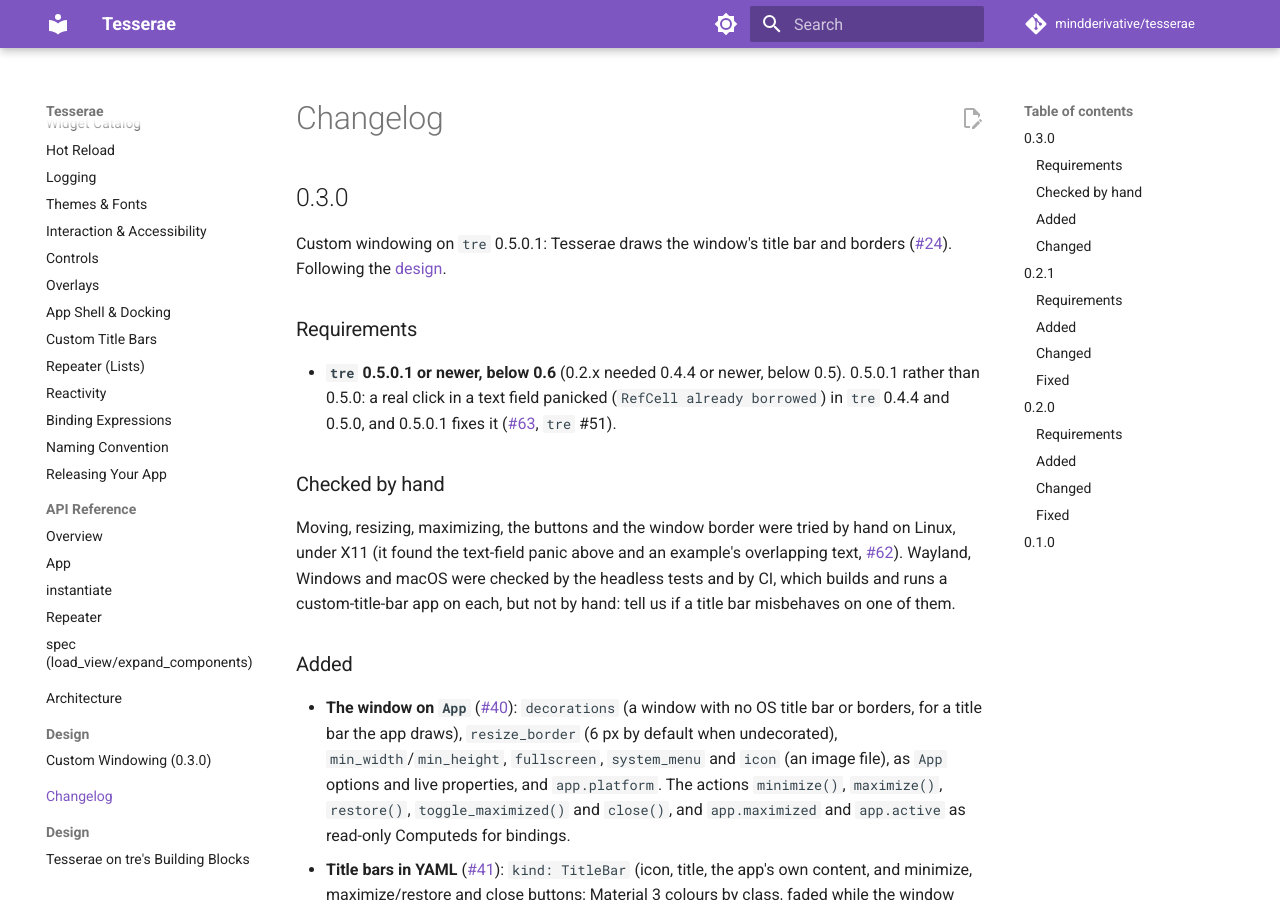
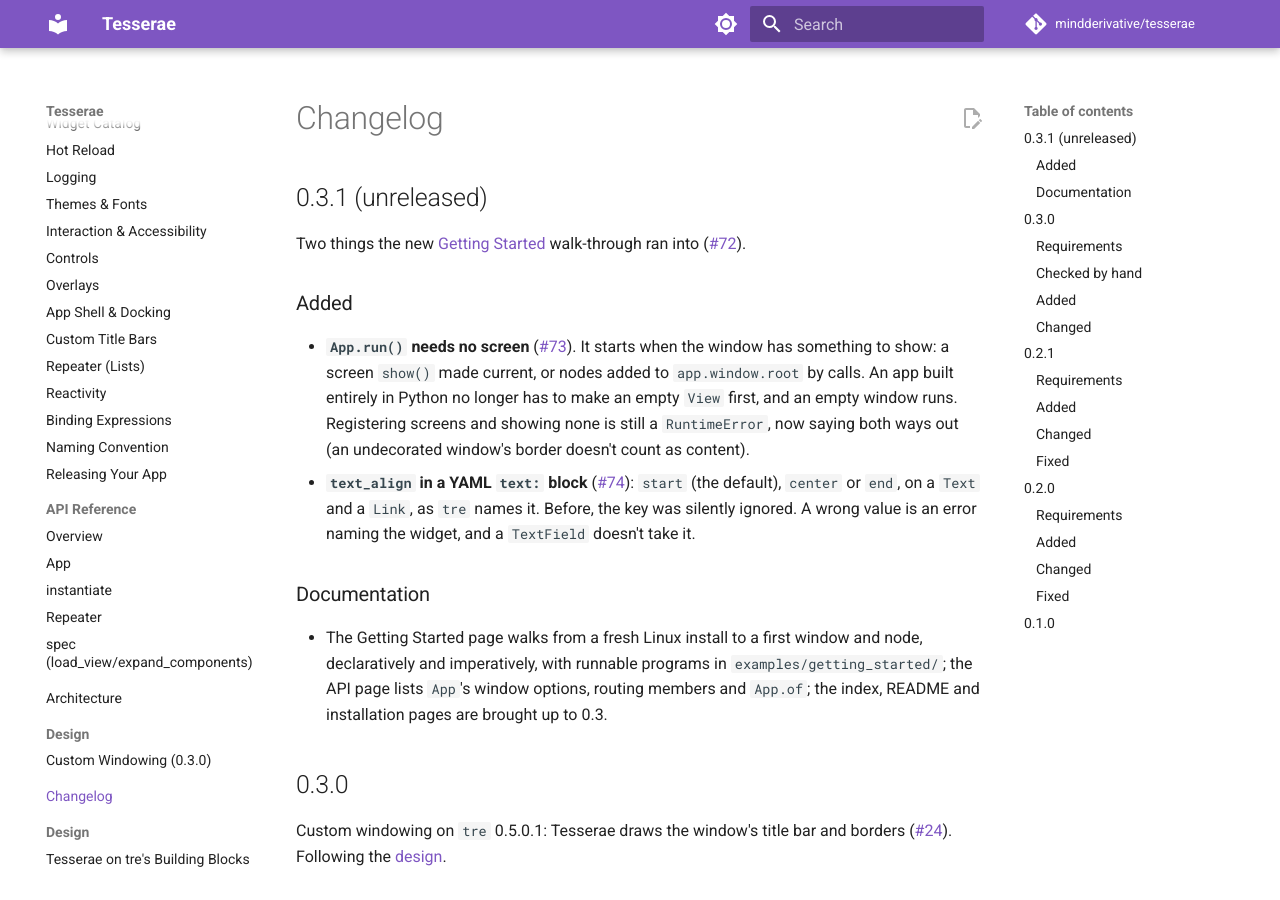
Before and after one commit to mindderivative/tesserae, an MkDocs documentation site: the page built from docs/changelog.md, in a window 1280 px wide and 900 px high. Built offline with MkDocs 1.6.1 and Material for MkDocs 9.7.7, drawn with Linux system fonts in a browser that asks for light colours; comment, search, counter and statistics services are not loaded.

Commit message:
0.3.1 #72 Phase 3: the walk-through, simplified; changelog; 0.3.1.dev0 (#75)
The imperative programs lose their empty View: window.root is the box,
set up with one call, so nodes go straight into it. The YAML button's
label is centred with text_align: center. The page says it needs 0.3.1
or newer (0.3.0 raises on the imperative programs, checked), explains
window.root and text_align, and the version is 0.3.1.dev0 with a
changelog section.

Checked from a built wheel in a fresh venv: all eight step programs run
and draw frames; the tests still show the two ways are the same app
(layout, colours, role, click, keyboard, hot reload, mixing).

Co-Authored-By: Claude Sonnet 5.5 <noreply@anthropic.com>

```diff
--- a/docs/changelog.md
+++ b/docs/changelog.md
@@ -1,4 +1,31 @@
 # Changelog
+
+## 0.3.1 (unreleased)
+
+Two things the new [Getting Started](getting-started.md) walk-through ran
+into ([#72](https://github.com/mindderivative/tesserae/issues/72)).
+
+### Added
+
+- **`App.run()` needs no screen** ([#73](https://github.com/mindderivative/tesserae/issues/73)).
+  It starts when the window has something to show: a screen `show()` made
+  current, or nodes added to `app.window.root` by calls. An app built
+  entirely in Python no longer has to make an empty `View` first, and an
+  empty window runs. Registering screens and showing none is still a
+  `RuntimeError`, now saying both ways out (an undecorated window's border
+  doesn't count as content).
+- **`text_align` in a YAML `text:` block** ([#74](https://github.com/mindderivative/tesserae/issues/74)):
+  `start` (the default), `center` or `end`, on a `Text` and a `Link`, as
+  `tre` names it. Before, the key was silently ignored. A wrong value is
+  an error naming the widget, and a `TextField` doesn't take it.
+
+### Documentation
+
+- The Getting Started page walks from a fresh Linux install to a first
+  window and node, declaratively and imperatively, with runnable programs
+  in `examples/getting_started/`; the API page lists `App`'s window
+  options, routing members and `App.of`; the index, README and
+  installation pages are brought up to 0.3.
 
 ## 0.3.0
 
--- a/pyproject.toml
+++ b/pyproject.toml
@@ -4,7 +4,7 @@ build-backend = "hatchling.build"
 
 [project]
 name = "tesserae-ui"  # on PyPI; `tesserae` there is an unrelated project. The import name stays `tesserae`.
-version = "0.3.0"
+version = "0.3.1.dev0"
 description = "A pyCopper-style declarative Python GUI framework, powered by the Tesserae Render Engine (tre)."
 readme = "README.md"
 license = "MIT"
```
Also changed, not shown: docs/getting-started.md (+14 -10 lines), 7 other files.
